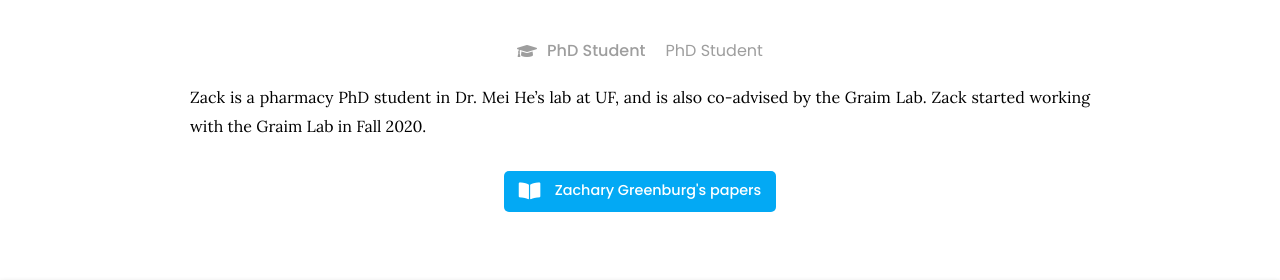
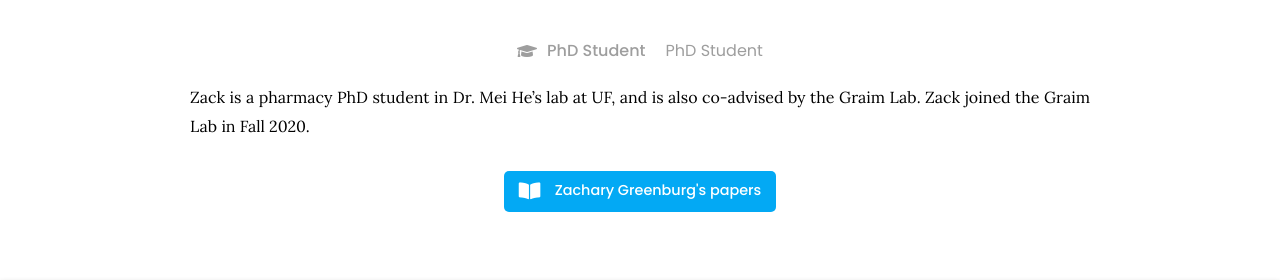
Before and after one commit to graim/GraimLabWebsite, a Jekyll site: the page built from _members/zachary-greenburg.md, in a window 1280 px wide. Shown: the part 1234-1514 px from the top of the page. Built offline with Jekyll 4.4.1, drawn with Linux system fonts in a browser that asks for light colours; nearby versions of some CDN libraries.

Commit message:
Update zachary-greenburg.md

```diff
--- a/_members/zachary-greenburg.md
+++ b/_members/zachary-greenburg.md
@@ -3,11 +3,11 @@
 image: images/Zachary_Greenberg.jpg
 description: PhD Student
 role: phd
-group: alum
+group: phd
 aliases:
   - Z Greenburg
   - Z.Greenburg
 
 ---
 
-Zack is a pharmacy PhD student in Dr. Mei He's lab at UF, and is also co-advised by the Graim Lab. Zack started working with the Graim Lab in Fall 2020.
+Zack is a pharmacy PhD student in Dr. Mei He's lab at UF, and is also co-advised by the Graim Lab. Zack joined the Graim Lab in Fall 2020.
```
